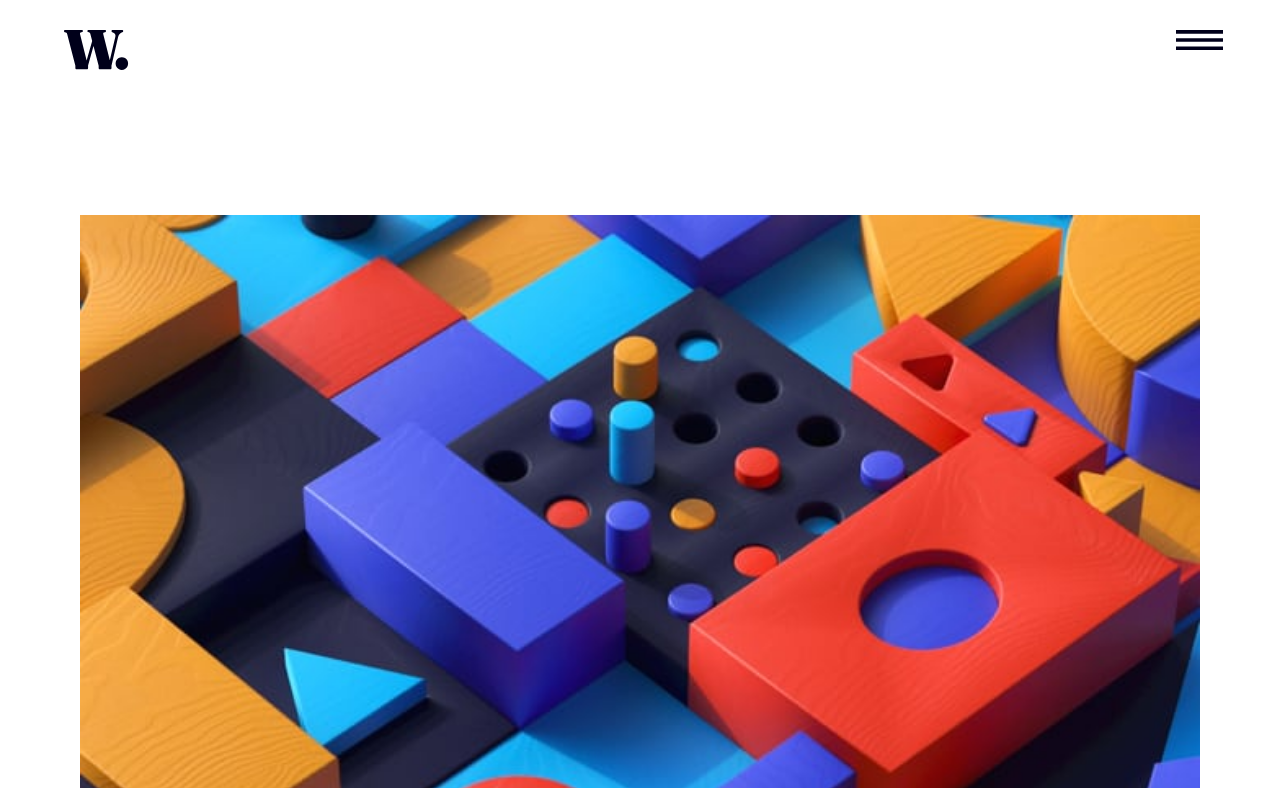
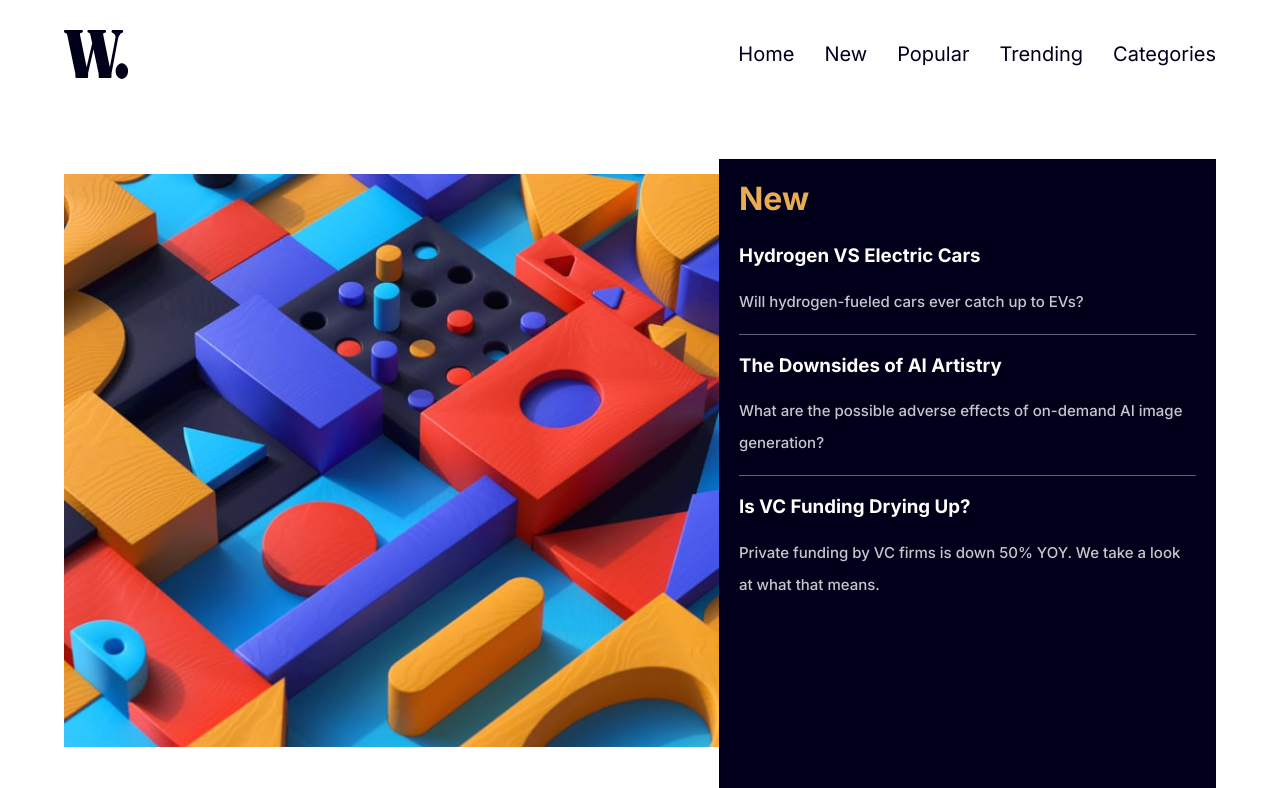
Before and after one commit to Holgermueller/news-homepage-main, a website: page index.html in a window 1280 px wide. Shown: the top 788 px of the page. Drawn offline with Linux system fonts and the light colour scheme.

Commit message:
began desktop layout

```diff
--- a/styles.css
+++ b/styles.css
@@ -4,6 +4,7 @@ html {
   margin: 0;
   font-family: "Inter", sans-serif;
   width: 100vw;
+  box-sizing: border-box;
 }
 
 header {
@@ -54,6 +55,11 @@ a {
 .open-nav {
   margin: auto 0;
   height: 50%;
+}
+
+a,
+button {
+  cursor: pointer;
 }
 
 main {
@@ -164,3 +170,42 @@ section {
 .attribution a {
   color: hsl(228, 45%, 44%);
 }
+
+@media screen and (min-width: 600px) {
+  .open-nav,
+  .mobile-nav {
+    display: none;
+  }
+
+  .desktop-nav {
+    display: flex;
+  }
+
+  .desktop-nav ul {
+    display: flex;
+    flex-direction: row;
+    margin: 0;
+    justify-content: space-between;
+    gap: 30px;
+  }
+
+  .main {
+    grid-template-columns: repeat(3 1fr);
+  }
+
+  .main-section {
+    grid-row: 1;
+    grid-column: span 2;
+  }
+
+  .new-section {
+    grid-row: 1;
+    grid-column: span 1;
+  }
+
+  .bottom-section {
+    flex-direction: row;
+    grid-row: 2;
+    grid-column: -2/1;
+  }
+}
```
